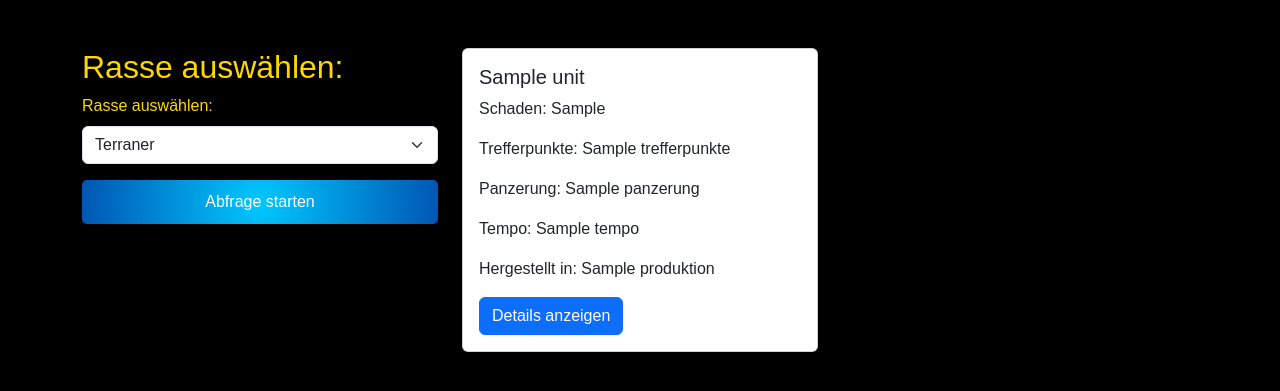
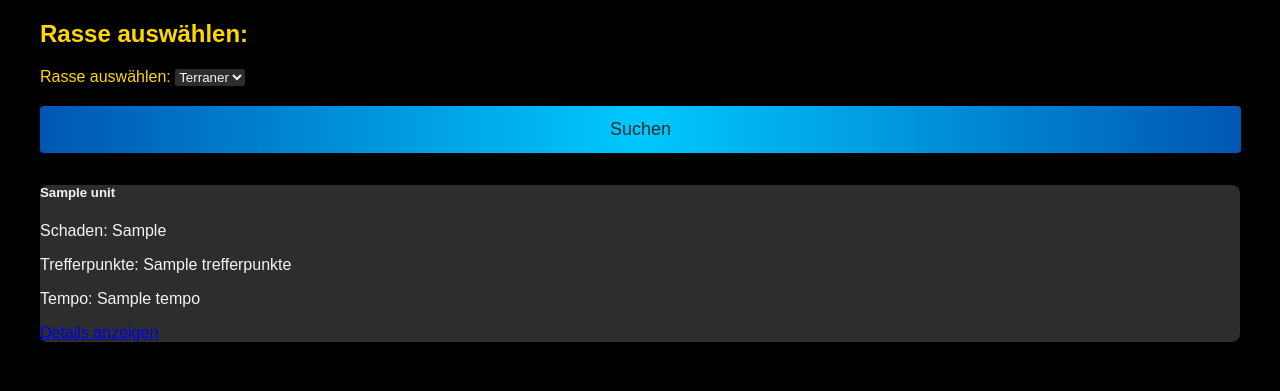
Before and after one commit to Lucelier/sc2db, a Flask app: template templates/index.html in a window 1280 px wide. Shown: the top 391 px of the page. Run offline with Flask 3, Linux system fonts and the light colour scheme; the template is opened without the code that fills it: most values are stand-ins (such as "Sample title", 1, 10 or a date in 2020); some libraries are stand-ins or nearby versions.

Commit message:
(@ChatGPT Idee) erstes herantasten an das Design html und css

```diff
--- a/static/styles.css
+++ b/static/styles.css
@@ -1,65 +1,45 @@
-/* Bootstrap CSS */
-@import url('https://cdn.jsdelivr.net/npm/bootstrap@5.3.0/dist/css/bootstrap.min.css');
-
-/* Hintergrund */
 body {
     background-color: #000000; /* Starcraft 2 HUD Hintergrundfarbe */
     color: #ffd700; /* Gold */
     font-family: 'Arial', sans-serif;
 }
 
-/* Tabellen aussehen */
-#result-table_wrapper {
-    margin-top: 20px;
-    border: 1px solid #000080; /* Dunkelblau */
-    border-radius: 5px;
-    box-shadow: 0 0 10px rgba(0, 0, 0, 0.1);
-    padding: 20px;
-    background-color: #FFFFFF; /* Starcraft 2 HUD Hintergrundfarbe */
+.container {
+    max-width: 1200px; /* Maximale Breite für die Hauptinhaltscontainer auf größeren Bildschirmen */
+    margin: auto; /* Zentriert den Container horizontal in der Mitte der Seite */
 }
 
-#submit-btn {
-    background: radial-gradient(circle, #00c8ff, #0056b3); /* Hell-dunkelblauer radialer Verlauf */
-    color: #FFFFFF; /* Textfarbe des Buttons */
-    padding: 10px 20px; /* Innenabstand des Buttons */
-    border: none; /* Keine Rahmenlinie */
-    border-radius: 5px; /* Abrundung der Ecken */
-    cursor: pointer; /* Zeiger-Cursor bei Hover */
+.card {
+    background-color: #2d2d2d; /* Hintergrundfarbe für die Karten (dunkleres Grau für Kontrast zum Haupt-Hintergrund) */
+    color: #f4f4f4; /* Textfarbe innerhalb der Karten, um gut auf dem dunklen Hintergrund sichtbar zu sein */
+    box-shadow: 0 4px 8px rgba(0, 0, 0, 0.1); /* Leichter Schatteneffekt, um die Karte leicht hervorzuheben */
+    border-radius: 8px; /* Abgerundete Ecken für die Karten */
+    transition: transform 0.3s ease; /* Übergangseffekt beim Hover: sanfte Animation */
+}
+
+.card:hover {
+    transform: scale(1.02); /* Beim Hover wird die Karte um 5% größer, um Interaktivität zu simulieren */
+}
+
+#submit-btn {   /* Design des "Suchen" buttons */
+    background: radial-gradient(circle, #00c8ff, #0056b3); /* Radialer (kreisförmiger) Verlauf von Hellblau zu Dunkelblau */
+    color: #303030; /* Dunkelgraue Textfarbe */
+    padding: 13px 570px; /* Innenabstand: oben/unten 13px, links/rechts 570px */
+    border: none; /* Keine Rahmenlinie um den Button */
+    border-radius: 4px; /* Abgerundete Ecken mit einem Radius von 4px */
+    cursor: pointer; /* Zeigt den "Zeiger"-Cursor bei Hover an */
+    font-size: 18px; /* Textgröße erhöhen, z.B. auf 18px */
+    margin-bottom: 10px; /* Abstand unter dem Button */
+}
+
+#rasse {    /* Design des Drop-Down Menüs */
+    background-color: #2d2d2d;
+    color: #f4f4f4;
+    border: none; /* Keine Rahmenlinie um das Menü */
+    border-radius: 2px; /* Abgerundete Ecken mit einem Radius von 2px */
+    margin-bottom: 20px; /* Abstand unter dem Dropdown-Menü */
 }
 
 #submit-btn:hover {
-    background: radial-gradient(circle, #0056b3, #00c8ff); /* Umgekehrter radialer Verlauf bei Hover */
+    background-color: #0088cc; /* Dunkleres Blau beim Hover, um visuelles Feedback zu geben */
 }
-
-#result-table th,
-#result-table td {
-    padding: 12px;
-    text-align: left;
-    border-bottom: 1px solid #212121; /* Dunkelgrau */
-}
-
-/* Kopfzeile der Tabelle mit Sternenhimmel-Effekt */
-#result-table th {
-    background-color: #17298a; /* Dunkelblau für den Sternenhimmel */
-    color: #dadada; /* Weiß für den Text */
-    position: relative;
-}
-
-#result-table tbody tr:hover {
-    background-color: #000000; /* Weiss */
-}
-
-/* Farbänderungen für die Terraner-Einheiten */
-#result-table tbody tr.terraner {
-    color: #FF0000 !important; /* Rot */
-}
-
-/* Farbänderungen für die Zerg-Einheiten */
-#result-table tbody tr.zerg {
-    color: #A135FF; /* Violett */
-}
-
-/* Farbänderungen für die Protoss-Einheiten */
-#result-table tbody tr.protoss {
-    color: #3369FF; /* Blau */
-}
--- a/templates/index.html
+++ b/templates/index.html
@@ -32,7 +32,7 @@
                         </select>
                     </div>
                     <!-- Button zum Absenden des Formulars -->
-                    <button id="submit-btn" type="submit" class="btn btn-primary w-100">Abfrage starten</button>
+                    <button id="submit-btn" type="submit" class="btn btn-primary w-100">Suchen</button>
                 </form>
             </div>
 
@@ -51,9 +51,7 @@
                                     <!-- Weitere Informationen zur Einheit -->
                                     <p class="card-text">Schaden: {{ unit.attack_damage }}</p>
                                     <p class="card-text">Trefferpunkte: {{ unit.trefferpunkte }}</p>
-                                    <p class="card-text">Panzerung: {{ unit.panzerung }}</p>
                                     <p class="card-text">Tempo: {{ unit.tempo }}</p>
-                                    <p class="card-text">Hergestellt in: {{ unit.produktion }}</p>
                                     <!-- Button für Details -->
                                     <a href="#" class="btn btn-primary">Details anzeigen</a>
                                 </div>
```
